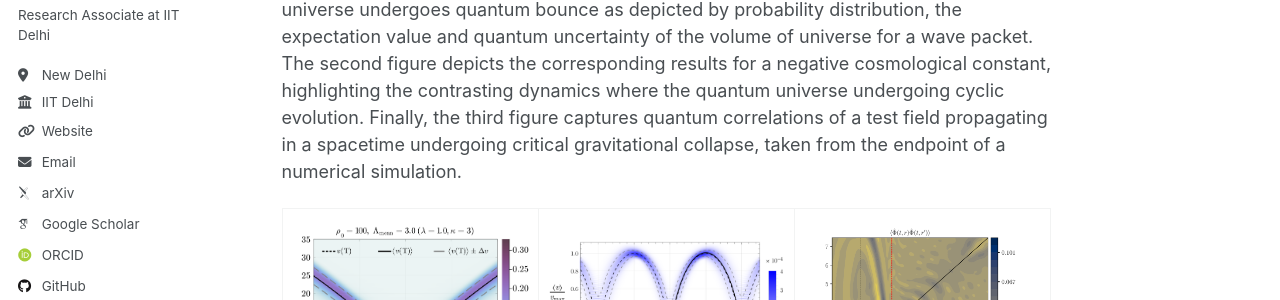
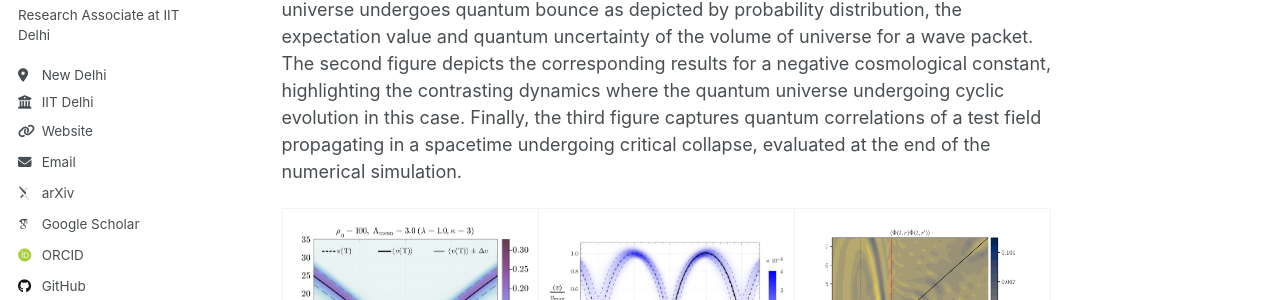
Before and after one commit to harkiratss/harkiratss.github.io, a Jekyll site: the page built from _pages/about.md, in a window 1280 px wide and 1130 px high. Shown: the part 331-631 px from the top of the window. Built offline with Jekyll 4.4.1, drawn with Linux system fonts in a browser that asks for light colours; some web fonts are replaced; some of the changed text lies outside the part shown.

Commit message:
Update about.md

```diff
--- a/_pages/about.md
+++ b/_pages/about.md
@@ -11,8 +11,8 @@ I am a theoretical physicist currently working as a Research Associate at the In
 
 Below are a few visual excerpts from my recent works.
 The first figure shows the quantum dynamics of the FLRW universe with dust and a positive cosmological constant. The universe undergoes quantum bounce as depicted by probability distribution, the expectation value and quantum uncertainty of the volume of universe for a wave packet.
-The second figure depicts the corresponding results for a negative cosmological constant, highlighting the contrasting dynamics where the quantum universe undergoing cyclic evolution.
-Finally, the third figure captures quantum correlations of a test field propagating in a spacetime undergoing critical gravitational collapse, taken from the endpoint of a numerical simulation.
+The second figure depicts the corresponding results for a negative cosmological constant, highlighting the contrasting dynamics where the quantum universe undergoing cyclic evolution in this case.
+Finally, the third figure captures quantum correlations of a test field propagating in a spacetime undergoing critical collapse, evaluated at the end of the numerical simulation.
 <table>
   <tr>
     <td><img src="/images/QC1.png" width="600"/></td>
```
